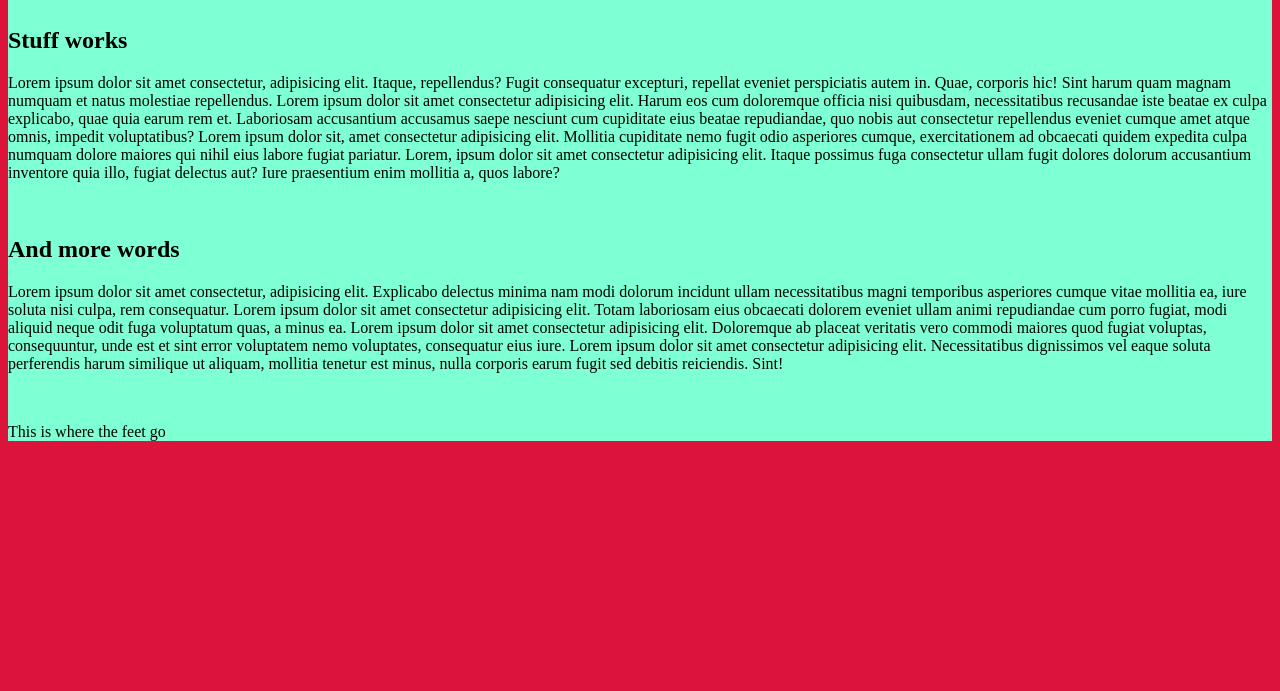
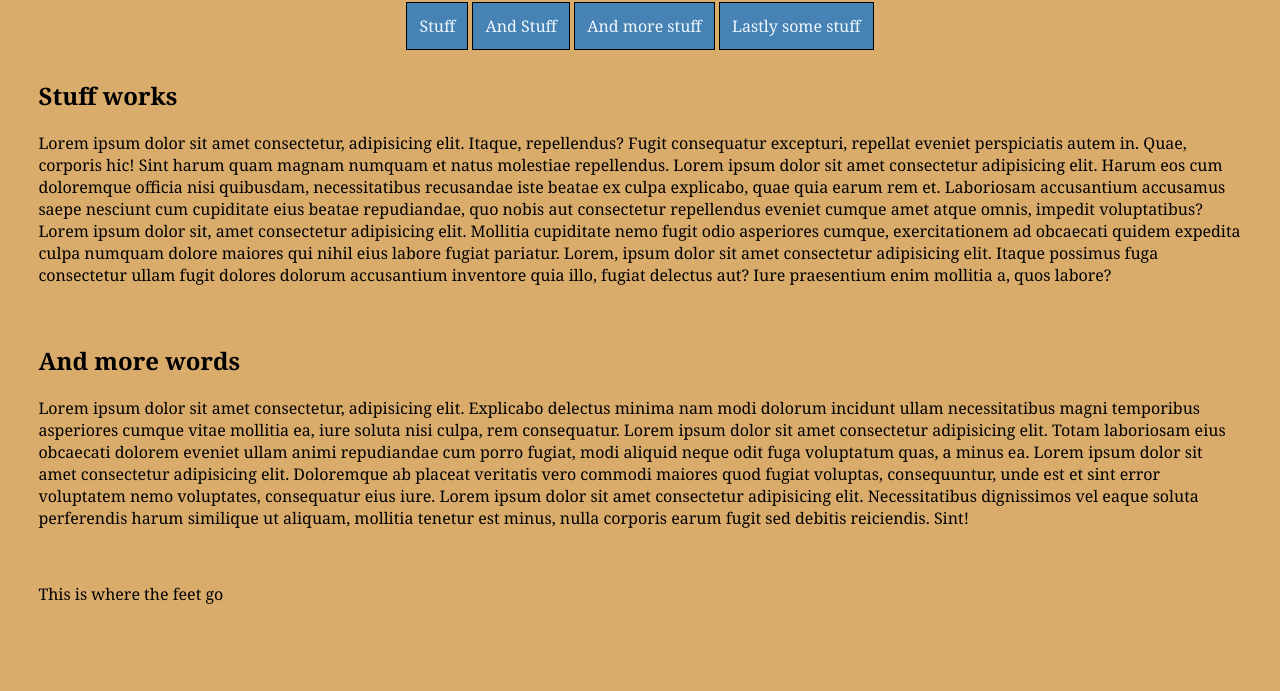
Before and after one commit to WebDev-Andy/pets-r-us, a website: page views/index.html in a window 1280 px wide. Shown: the part 109-800 px from the top of the page. Drawn offline with Linux system fonts and the light colour scheme.

Commit message:
Routing finally works without all the over complexities

```diff
--- a/public/styles/pets.css
+++ b/public/styles/pets.css
@@ -1,13 +1,36 @@
 
 
 * {
+    font-family: Georgia, 'Times New Roman', Times, serif;
+}
+
+body {
+    margin: 0%;
+    padding: 3%;
+    background-color: rgb(215, 164, 93, 0.9);
+}
+
+html {
 
 }
 
-body {
-    background-color: aquamarine;
+.nav {
+    text-align: center;
+
 }
 
-html {
-    background-color: crimson;
+.navBtn {
+    background-color: steelblue;
+    color: aliceblue;
+    padding: 1%;
+    text-decoration: none;
+    border: 1px solid black;
 }
+
+.navBtn:hover {
+    background-color: rgb(51, 106, 151);
+    color: aliceblue;
+    padding: 1%;
+    text-decoration: none;
+    border: 1px solid black;
+}
--- a/views/index.html
+++ b/views/index.html
@@ -14,12 +14,12 @@
     <div>
         <header><h1>The Main words go here</h1></header>
         <!--This is nav bar actual-->
-        <nav>
-            <a href="./views/index.html">Stuff</a>
-            <a href="./views/grooming.html">And Stuff</a>
-            <a href="">And more stuff</a>
-            <a href="">Lastly some stuff</a>
-        </nav>
+        <div class="nav">
+            <a class="navBtn" href="/">Stuff</a>
+            <a class="navBtn" href="/grooming">And Stuff</a>
+            <a class="navBtn" href="">And more stuff</a>
+            <a class="navBtn" href="">Lastly some stuff</a>
+        </div>
         <br>
     </div>
     <!--This is the main body container div-->
@@ -41,5 +41,9 @@
 
 
     </div>
+    <script>
+
+
+    </script>
 </body>
 </html>
```
Also changed, not shown: index.js (+17 -14 lines), views/grooming.html (+6 -4 lines).
